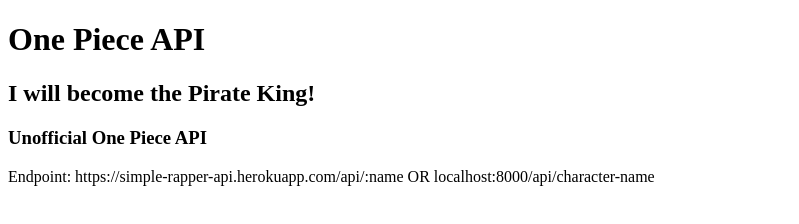
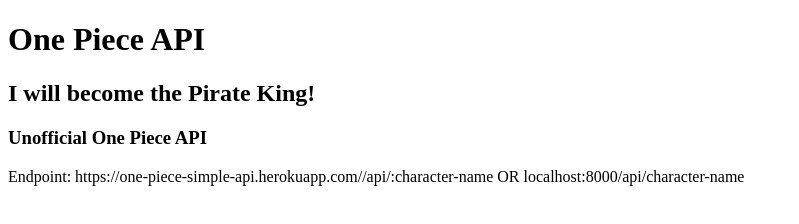
Before and after one commit to Jaretzbalba/one-piece-api, a website: page index.html in a window 1280 px wide. Shown: the whole page, without its empty margins (0-799 px from the left). Drawn offline with Linux system fonts and the light colour scheme.

Commit message:
update endpoint link in index.html

```diff
--- a/index.html
+++ b/index.html
@@ -8,6 +8,6 @@
     <h1>One Piece API</h1>
     <h2>I will become the Pirate King!</h2>
     <h3>Unofficial One Piece API</h3>
-    <span>Endpoint: https://simple-rapper-api.herokuapp.com/api/:name OR localhost:8000/api/character-name</character></span>
+    <span>Endpoint: https://one-piece-simple-api.herokuapp.com//api/:character-name OR localhost:8000/api/character-name</character></span>
   </body>
 </html>
```
